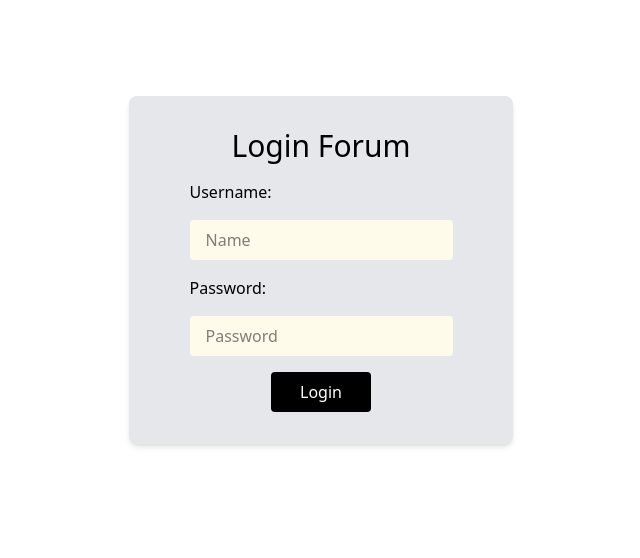
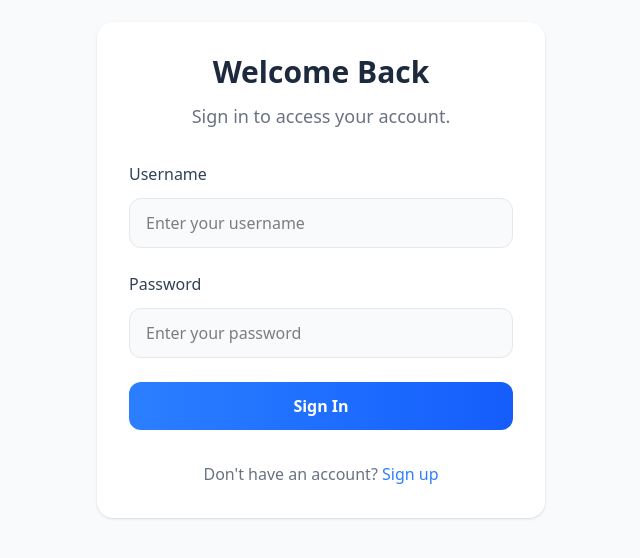
Before and after one commit to Chy-Zaber-Bin-Zahid/Library-Book-Management, a React (Vite) app in the folder client/: page /login in a window 1280 px wide. Shown: the part 130-688 px from the top of the page, without its empty margins (319-959 px from the left). Built offline with nearby package versions, Linux system fonts and the light colour scheme; no server answers.

Commit message:
# Feature - Added register page - Improved ui of login page

```diff
--- a/client/src/App.tsx
+++ b/client/src/App.tsx
@@ -2,6 +2,7 @@ import { BrowserRouter, Routes, Route } from "react-router-dom";
 import Home from "./components/Home";
 import NoPage from "./components/NoPage";
 import Login from "./components/Login";
+import Register from "./components/Register";
 
 function App() {
   return (
@@ -10,6 +11,7 @@ function App() {
         <Route path="/">
           <Route index element={<Home />} />
           <Route path="login" element={<Login />} />
+          <Route path="register" element={<Register />} />
           <Route path="*" element={<NoPage />} />
         </Route>
       </Routes>
--- a/client/src/components/Login.tsx
+++ b/client/src/components/Login.tsx
@@ -1,41 +1,86 @@
-import { useState } from "react";
-import { login } from "../api/apis";
-import { useNavigate } from "react-router-dom";
+"use client"
+
+import { useState } from "react"
+import { Link, useNavigate } from "react-router-dom"
+import { login } from "../api/apis"
 
 function Login() {
-    const [name, setName] = useState<string>("");
-    const [password, setPassword] = useState<string>("");
-    const navigate = useNavigate();
+  const [name, setName] = useState<string>("")
+  const [password, setPassword] = useState<string>("")
+  const navigate = useNavigate()
 
-
-  async function handleLogin() {
+  async function handleLogin(e: React.FormEvent) {
+    e.preventDefault()
     if (name && password) {
       try {
-        await login(name, password);
-        navigate("/");
+        await login(name, password)
+        navigate("/")
       } catch (error) {
-        console.error("Login failed:", error);
-        alert("Invalid credentials");
+        console.error("Login failed:", error)
+        alert("Invalid credentials")
       }
     }
   }
 
   return (
-    <div className="w-full h-screen flex items-center justify-center">
-        <div className="flex flex-col items-center justify-center bg-gray-200 p-8 rounded-lg shadow-md w-96">
-            <h2 className="text-3xl">Login Forum</h2>
-            <form onSubmit={(e) => {e.preventDefault(); handleLogin();}} className="flex flex-col gap-4 items-center">
-                <div className="flex flex-col mt-4 gap-4">
-                <label htmlFor="username">Username:</label>
-                <input onChange={(e) => setName(e.target.value)} className="bg-amber-50 px-4 py-2 rounded" placeholder="Name" type="text" id="username" name="username" required />
-                </div>
-                <div className="flex flex-col gap-4">
-                <label htmlFor="password">Password:</label>
-                <input onChange={(e) => setPassword(e.target.value)} className="bg-amber-50 px-4 py-2 rounded" placeholder="Password" type="password" id="password" name="password" required />
-                </div>
-                <button className="bg-black text-white px-4 py-2 rounded w-[100px] text-center cursor-pointer transition hover:bg-gray-600 delay-200 hover:-translate-y-1" type="submit">Login</button>
-            </form>
+    <div className="min-h-screen bg-gray-50 flex items-center justify-center p-4">
+      <div className="bg-white p-8 rounded-2xl shadow-sm w-full max-w-md">
+        <div className="text-center mb-8">
+          <h2 className="text-3xl font-bold text-slate-800 mb-3">Welcome Back</h2>
+          <p className="text-gray-500 text-lg">Sign in to access your account.</p>
         </div>
+
+        <form
+          onSubmit={handleLogin}
+          className="space-y-6"
+        >
+          <div>
+            <label htmlFor="username" className="block text-slate-700 font-medium mb-3 text-base">
+              Username
+            </label>
+            <input
+              onChange={(e) => setName(e.target.value)}
+              className="w-full bg-gray-50 border border-gray-200 px-4 py-3 rounded-xl focus:outline-none focus:ring-2 focus:ring-blue-500 focus:border-transparent transition-all"
+              placeholder="Enter your username"
+              type="text"
+              id="username"
+              name="username"
+              required
+            />
+          </div>
+
+          <div>
+            <label htmlFor="password" className="block text-slate-700 font-medium mb-3 text-base">
+              Password
+            </label>
+            <input
+              onChange={(e) => setPassword(e.target.value)}
+              className="w-full bg-gray-50 border border-gray-200 px-4 py-3 rounded-xl focus:outline-none focus:ring-2 focus:ring-blue-500 focus:border-transparent transition-all"
+              placeholder="Enter your password"
+              type="password"
+              id="password"
+              name="password"
+              required
+            />
+          </div>
+
+          <button
+            className="w-full cursor-pointer bg-gradient-to-r from-blue-500 to-blue-600 text-white font-semibold py-3 px-4 rounded-xl hover:from-blue-600 hover:to-blue-700 transition-all duration-200 transform hover:scale-[1.02] focus:outline-none focus:ring-2 focus:ring-blue-500 focus:ring-offset-2"
+            type="submit"
+          >
+            Sign In
+          </button>
+        </form>
+
+        <div className="mt-8 text-center">
+          <p className="text-gray-500">
+            {"Don't have an account? "}
+          <Link to="/register" className="text-blue-500 hover:text-blue-600 font-medium">
+            Sign up
+          </Link>
+          </p>
+        </div>
+      </div>
     </div>
   )
 }
--- /dev/null
+++ b/client/src/components/Register.tsx
@@ -0,0 +1,90 @@
+import { useState } from "react"
+import { Link } from "react-router-dom"
+
+function Register() {
+  const [fullName, setFullName] = useState<string>("")
+  const [email, setEmail] = useState<string>("")
+  const [password, setPassword] = useState<string>("")
+
+  const handleSubmit = (e: React.FormEvent) => {
+    e.preventDefault()
+    // Add your registration logic here
+    console.log("Registration data:", { fullName, email, password })
+  }
+
+  return (
+    <div className="min-h-screen bg-gray-50 flex items-center justify-center p-4">
+      <div className="bg-white p-8 rounded-2xl shadow-sm w-full max-w-md">
+        <div className="text-center mb-8">
+          <h1 className="text-3xl font-bold text-slate-800 mb-3">Create Your Account</h1>
+          <p className="text-gray-500 text-lg">Join BookWise to manage your library books with ease.</p>
+        </div>
+
+        <form onSubmit={handleSubmit} className="space-y-6">
+          <div>
+            <label htmlFor="fullName" className="block text-slate-700 font-medium mb-3 text-base">
+              Full Name
+            </label>
+            <input
+              type="text"
+              id="fullName"
+              value={fullName}
+              onChange={(e) => setFullName(e.target.value)}
+              className="w-full bg-gray-50 border border-gray-200 px-4 py-3 rounded-xl focus:outline-none focus:ring-2 focus:ring-blue-500 focus:border-transparent transition-all"
+              placeholder="John Doe"
+              required
+            />
+          </div>
+
+          <div>
+            <label htmlFor="email" className="block text-slate-700 font-medium mb-3 text-base">
+              Email Address
+            </label>
+            <input
+              type="email"
+              id="email"
+              value={email}
+              onChange={(e) => setEmail(e.target.value)}
+              className="w-full bg-gray-50 border border-gray-200 px-4 py-3 rounded-xl focus:outline-none focus:ring-2 focus:ring-blue-500 focus:border-transparent transition-all"
+              placeholder="you@example.com"
+              required
+            />
+          </div>
+
+          <div>
+            <label htmlFor="password" className="block text-slate-700 font-medium mb-3 text-base">
+              Password
+            </label>
+            <input
+              type="password"
+              id="password"
+              value={password}
+              onChange={(e) => setPassword(e.target.value)}
+              className="w-full bg-gray-50 border border-gray-200 px-4 py-3 rounded-xl focus:outline-none focus:ring-2 focus:ring-blue-500 focus:border-transparent transition-all"
+              placeholder="Enter your password"
+              required
+            />
+          </div>
+
+          <button
+            type="submit"
+            className="cursor-pointer w-full bg-gradient-to-r from-blue-500 to-blue-600 text-white font-semibold py-3 px-4 rounded-xl hover:from-blue-600 hover:to-blue-700 transition-all duration-200 transform hover:scale-[1.02] focus:outline-none focus:ring-2 focus:ring-blue-500 focus:ring-offset-2"
+          >
+            Sign Up
+          </button>
+        </form>
+
+        <div className="mt-8 text-center">
+          <p className="text-gray-500">
+            Already have an account?{" "}
+            <Link to="/login" className="text-blue-500 hover:text-blue-600 font-medium">
+              Sign in
+            </Link>
+          </p>
+        </div>
+      </div>
+    </div>
+  )
+}
+
+export default Register
```
